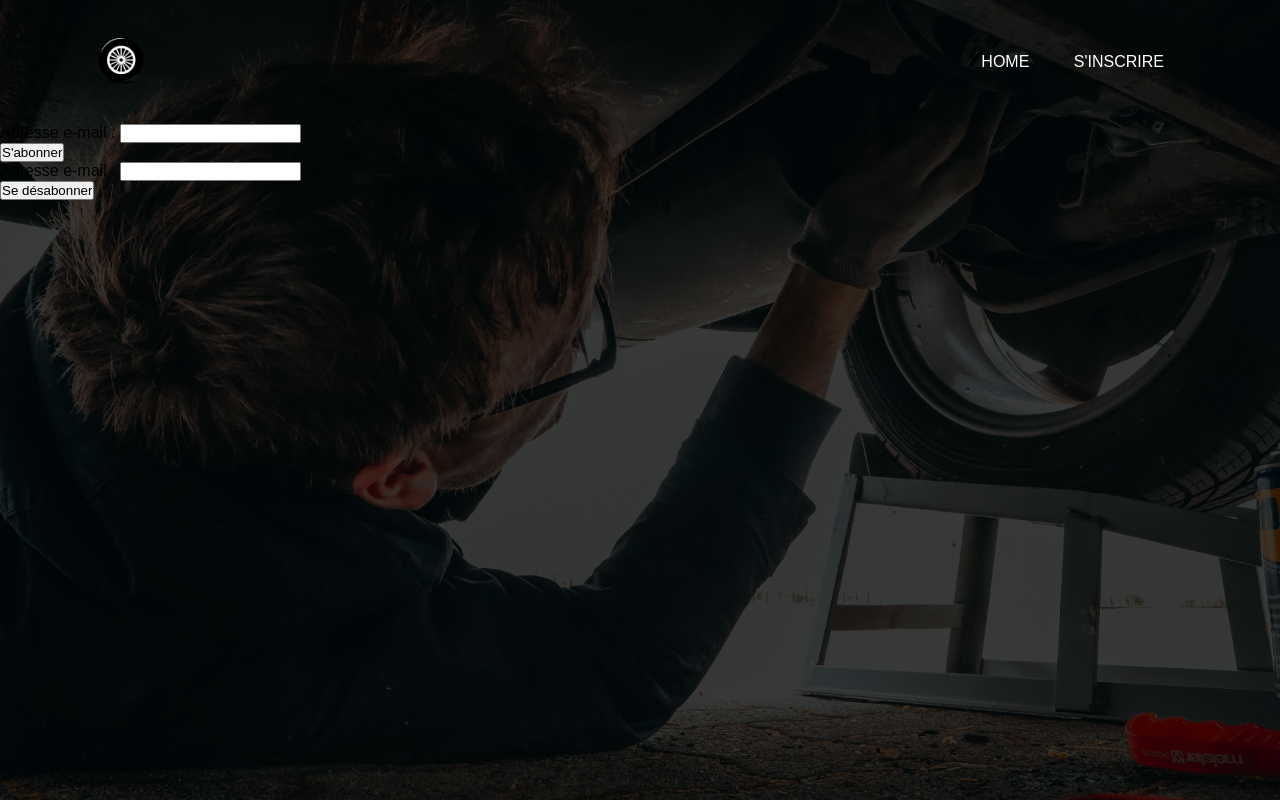
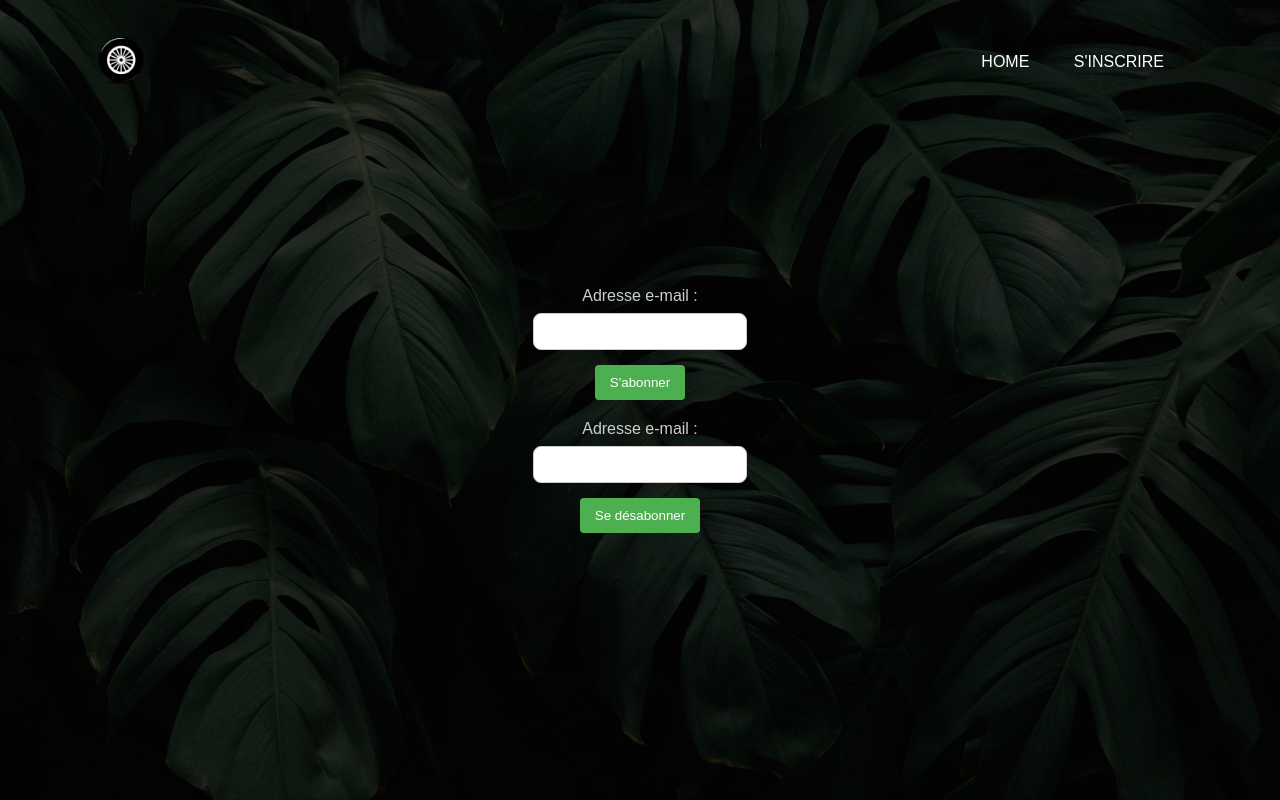
Before and after one commit to Mono98ui/durable-mail, a PHP site: page /inscription.php in a window 1280 px wide. Run offline with PHP 8.4, Linux system fonts and the light colour scheme.

Commit message:
finalisation
finalisation du projet

```diff
--- a/emailList.txt
+++ b/emailList.txt
@@ -1,5 +1,4 @@
 phamkhapanda@gmail.com
 manuelmartinezseara@gmail.com
 mono98ui@gmail.com
-charlesthegoat2003@gmail.com
 charlesmartinezpham@outlook.com
--- a/header.html
+++ b/header.html
@@ -1,5 +1,5 @@
 <div class="navbar">
-    <a href="index.php"><img class="logo" src="../images/logo_wheel.png" alt="logo"></a>
+    <a href="index.php"><img class="logo" src="images/logo_wheel.png" alt="logo"></a>
     <nav>
       <ul>
         <li><a href="index.php">Home</a></li>
--- a/inscription.php
+++ b/inscription.php
@@ -11,7 +11,9 @@
 
 <body>
     <div class="banner_home">
-        <?php include("header.html");
+        <?php include("header.html"); ?>
+        <div class="content_home">
+            <?php
             // Fonction pour vérifier si un e-mail est déjà dans le fichier
             function isEmailSubscribed($email, $file)
             {
@@ -29,12 +31,12 @@
                     if (!isEmailSubscribed($email, $file)) {
                         // Ajouter l'e-mail au fichier
                         file_put_contents($file, $email . PHP_EOL, FILE_APPEND | LOCK_EX);
-                    echo "<p>Merci de vous être abonné avec l'e-mail : $email</p>";
+                        echo "<h3 class='success-message'>Merci de vous être abonné avec l'e-mail : $email</h3>";
                     } else {
-                    echo "<p>L'adresse e-mail est déjà abonnée.</p>";
+                        echo "<h3 class='error-message'>L'adresse e-mail est déjà abonnée.</h3>";
                     }
                 } else {
-                echo "<p>L'adresse e-mail n'est pas valide.</p>";
+                    echo "<h3 class='error-message'>L'adresse e-mail n'est pas valide.</h3>";
                 }
             }
 
@@ -51,13 +53,18 @@
                     $updatedEmails = array_diff($emails, [$email]);
                     file_put_contents($file, implode(PHP_EOL, $updatedEmails) . PHP_EOL);
 
-                echo "<p>Vous vous êtes désabonné avec l'e-mail : $email</p>";
+                    echo "<h3 class='success-message'>Vous vous êtes désabonné avec l'e-mail : $email</h3>";
                 } else {
-                echo "<p>L'adresse e-mail n'est pas trouvée dans la liste d'abonnés.</p>";
+                    echo "<h3 class='error-message'>L'adresse e-mail n'est pas trouvée dans la liste d'abonnés.</h3>";
                 }
             }
             ?>
 
+            <div class="form-messages">
+                <!-- Messages ici -->
+            </div>
+
+            <div class="content_home">
                 <!-- Formulaire d'abonnement -->
                 <form method="post" action="<?php echo htmlspecialchars($_SERVER["PHP_SELF"]); ?>">
                     <label for="email">Adresse e-mail :</label>
@@ -74,6 +81,8 @@
                     <input type="submit" name="unsubscribe" value="Se désabonner">
                 </form>
             </div>
+        </div>
+    </div>
 </body>
 
 </html>
--- a/style.css
+++ b/style.css
@@ -8,7 +8,7 @@
     width: 100%;
     height: 100vh;
     background: linear-gradient(rgba(0, 0, 0, 0.75), rgba(0, 0, 0, 0.75)),
-      url("../images/background_home_page.jpg");
+      url("images/background_home_page.jpg");
     background-size: cover;
     background-position: center;
   }
@@ -42,7 +42,7 @@
   }
 
   .navbar ul li a:hover {
-    color: orange;
+    color: rgb(94, 255, 0);
     text-decoration: none;
   }
 
@@ -87,6 +87,12 @@
     font-weight: bold;
     line-height: 25px;
     color: #ddded2;
+  }
+
+  .content_home h3  {
+    font-size: 20px;
+    margin-top: 350px;
+    color: #dcdcc2;
   }
 
   .button {
@@ -205,3 +211,43 @@
     background-color: #dddddd;
     transition: background-color 0.3s ease;
   }
+  form {
+    margin-top: 20px;
+}
+
+label {
+    display: block;
+    margin-bottom: 8px;
+    color: #555;
+}
+
+input[type="email"] {
+    width: 15%;
+    padding: 10px;
+    margin-bottom: 15px;
+    border: 1px solid #ccc;
+    border-radius: 8px;
+}
+
+input[type="submit"] {
+    background-color: #4CAF50;
+    color: #fff;
+    padding: 10px 15px;
+    border: none;
+    border-radius: 4px;
+    cursor: pointer;
+}
+
+input[type="submit"]:hover {
+    background-color: #45a049;
+}
+
+label {
+  display: block;
+  margin-bottom: 8px;
+  color: #cecece;
+}
+
+.form-messages {
+  margin-bottom: 20px;
+}
```
Also changed, not shown: images/background_home_page.jpg. Lines whose indentation alone changed are shown as unchanged.
